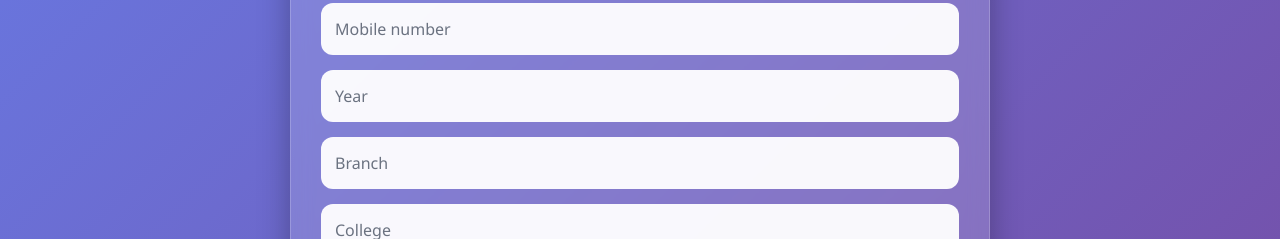
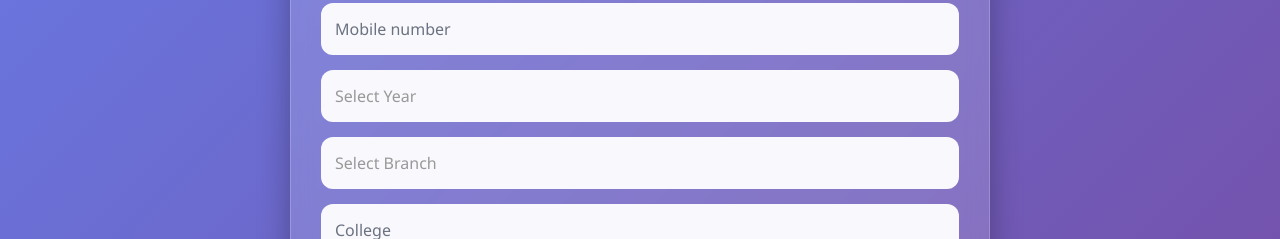
Before and after one commit to Chinna0107/Trishna-Codeathon, a React (Vite) app: page /team-registration in a window 1280 px wide. Shown: the part 458-697 px from the top of the page. Built offline with nearby package versions, Linux system fonts and the light colour scheme.

Commit message:
Production 1.4

```diff
--- a/src/components/sections/IndividualRegistration.jsx
+++ b/src/components/sections/IndividualRegistration.jsx
@@ -279,15 +279,12 @@ const IndividualRegistration = () => {
           animate={{ scale: 1, opacity: 1 }}
           transition={{ duration: 0.5 }}
         >
-          {['name', 'rollNo', 'mobile', 'year', 'branch', 'college'].map((field) => (
+          {['name', 'rollNo', 'mobile'].map((field) => (
             <motion.input
               key={field}
               placeholder={field === 'name' ? 'Full name' :
                           field === 'rollNo' ? 'Roll number' :
-                          field === 'mobile' ? 'Mobile number' :
-                          field === 'year' ? 'Year' :
-                          field === 'branch' ? 'Branch / Department' :
-                          'College name'}
+                          'Mobile number'}
               name={field}
               type={field === 'mobile' ? 'tel' : 'text'}
               value={participant[field]}
@@ -305,6 +302,96 @@ const IndividualRegistration = () => {
               }}
             />
           ))}
+
+          <motion.select
+            name="year"
+            value={participant.year}
+            onChange={handleChange}
+            required
+            whileFocus={{ scale: 1.02 }}
+            style={{
+              padding: '12px',
+              borderRadius: '12px',
+              border: '2px solid transparent',
+              outline: 'none',
+              fontSize: '1rem',
+              background: 'rgba(255,255,255,0.95)',
+              color: participant.year ? '#333' : '#999'
+            }}
+          >
+            <option value="" disabled>Select Year</option>
+            <option value="I">I</option>
+            <option value="II">II</option>
+            <option value="III">III</option>
+            <option value="IV">IV</option>
+          </motion.select>
+
+          <motion.select
+            name="branch"
+            value={participant.branch}
+            onChange={handleChange}
+            required
+            whileFocus={{ scale: 1.02 }}
+            style={{
+              padding: '12px',
+              borderRadius: '12px',
+              border: '2px solid transparent',
+              outline: 'none',
+              fontSize: '1rem',
+              background: 'rgba(255,255,255,0.95)',
+              color: participant.branch ? '#333' : '#999'
+            }}
+          >
+            <option value="" disabled>Select Branch</option>
+            <optgroup label="Computer Science">
+              <option value="CSE">CSE</option>
+              <option value="IT">IT</option>
+              <option value="AIDS">AIDS</option>
+              <option value="AI&ML">AI & ML</option>
+              <option value="Data Science">Data Science</option>
+              <option value="Cyber Security">Cyber Security</option>
+            </optgroup>
+            <optgroup label="Electronics">
+              <option value="ECE">ECE</option>
+              <option value="EEE">EEE</option>
+              <option value="EIE">EIE</option>
+            </optgroup>
+            <optgroup label="Mechanical">
+              <option value="MECH">MECH</option>
+              <option value="Automobile">Automobile</option>
+              <option value="Mechatronics">Mechatronics</option>
+            </optgroup>
+            <optgroup label="Civil & Others">
+              <option value="CIVIL">CIVIL</option>
+              <option value="Chemical">Chemical</option>
+              <option value="Biotechnology">Biotechnology</option>
+            </optgroup>
+            <optgroup label="PG Programs">
+              <option value="M.Tech">M.Tech</option>
+              <option value="MCA">MCA</option>
+              <option value="MBA">MBA</option>
+            </optgroup>
+            <option value="OTHERS">OTHERS</option>
+          </motion.select>
+
+          <motion.input
+            placeholder="College name"
+            name="college"
+            type="text"
+            value={participant.college}
+            onChange={handleChange}
+            required
+            whileFocus={{ scale: 1.02 }}
+            style={{
+              padding: '12px',
+              borderRadius: '12px',
+              border: '2px solid transparent',
+              outline: 'none',
+              fontSize: '1rem',
+              background: 'rgba(255,255,255,0.95)',
+              color: '#333'
+            }}
+          />
 
           {/* Email with verification */}
           <div style={{ display: 'flex', gap: '10px', alignItems: 'center' }}>
--- a/src/components/sections/TeamRegistration.jsx
+++ b/src/components/sections/TeamRegistration.jsx
@@ -307,11 +307,63 @@ const TeamRegistration = () => {
           border: '1px solid rgba(255,255,255,0.2)'
         }} onSubmit={handleLeaderSubmit}>
           <input placeholder="Team name" value={teamName} onChange={(e) => setTeamName(e.target.value)} required style={inputStyle} />
-          {['name', 'rollNo', 'mobile', 'year', 'branch', 'college'].map((field) => (
-            <input key={field} placeholder={field === 'name' ? 'Leader name' : field === 'rollNo' ? 'Roll number' : field === 'mobile' ? 'Mobile number' : field.charAt(0).toUpperCase() + field.slice(1)}
+          {['name', 'rollNo', 'mobile'].map((field) => (
+            <input key={field} placeholder={field === 'name' ? 'Leader name' : field === 'rollNo' ? 'Roll number' : 'Mobile number'}
               name={field} type={field === 'mobile' ? 'tel' : 'text'}
               value={teamLeader[field]} onChange={handleLeaderChange} required style={inputStyle} />
           ))}
+          <select
+            name="year"
+            value={teamLeader.year}
+            onChange={handleLeaderChange}
+            required
+            style={{ ...inputStyle, color: teamLeader.year ? '#333' : '#999' }}
+          >
+            <option value="" disabled>Select Year</option>
+            <option value="I">I</option>
+            <option value="II">II</option>
+            <option value="III">III</option>
+            <option value="IV">IV</option>
+          </select>
+          <select
+            name="branch"
+            value={teamLeader.branch}
+            onChange={handleLeaderChange}
+            required
+            style={{ ...inputStyle, color: teamLeader.branch ? '#333' : '#999' }}
+          >
+            <option value="" disabled>Select Branch</option>
+            <optgroup label="Computer Science">
+              <option value="CSE">CSE</option>
+              <option value="IT">IT</option>
+              <option value="AIDS">AIDS</option>
+              <option value="AI&ML">AI & ML</option>
+              <option value="Data Science">Data Science</option>
+              <option value="Cyber Security">Cyber Security</option>
+            </optgroup>
+            <optgroup label="Electronics">
+              <option value="ECE">ECE</option>
+              <option value="EEE">EEE</option>
+              <option value="EIE">EIE</option>
+            </optgroup>
+            <optgroup label="Mechanical">
+              <option value="MECH">MECH</option>
+              <option value="Automobile">Automobile</option>
+              <option value="Mechatronics">Mechatronics</option>
+            </optgroup>
+            <optgroup label="Civil & Others">
+              <option value="CIVIL">CIVIL</option>
+              <option value="Chemical">Chemical</option>
+              <option value="Biotechnology">Biotechnology</option>
+            </optgroup>
+            <optgroup label="PG Programs">
+              <option value="M.Tech">M.Tech</option>
+              <option value="MCA">MCA</option>
+              <option value="MBA">MBA</option>
+            </optgroup>
+            <option value="OTHERS">OTHERS</option>
+          </select>
+          <input placeholder="College" name="college" type="text" value={teamLeader.college} onChange={handleLeaderChange} required style={inputStyle} />
 
           {/* Email with verification */}
           <div style={{ display: 'flex', gap: '10px', alignItems: 'center' }}>
@@ -459,11 +511,64 @@ const TeamRegistration = () => {
           border: '1px solid rgba(255,255,255,0.2)'
         }} onSubmit={addMember}>
           <h3 style={{ textAlign: 'left', marginBottom: '5px' }}>Add New Member:</h3>
-          {['name', 'rollNo', 'mobile', 'year', 'branch', 'email', 'college'].map((field) => (
-            <input key={field} placeholder={field === 'name' ? 'Member name' : field === 'rollNo' ? 'Roll number' : field === 'mobile' ? 'Mobile number' : field.charAt(0).toUpperCase() + field.slice(1)}
-              name={field} type={field === 'email' ? 'email' : field === 'mobile' ? 'tel' : 'text'}
+          {['name', 'rollNo', 'mobile'].map((field) => (
+            <input key={field} placeholder={field === 'name' ? 'Member name' : field === 'rollNo' ? 'Roll number' : 'Mobile number'}
+              name={field} type={field === 'mobile' ? 'tel' : 'text'}
               value={currentMember[field]} onChange={handleMemberChange} required style={inputStyle} />
           ))}
+          <select
+            name="year"
+            value={currentMember.year}
+            onChange={handleMemberChange}
+            required
+            style={{ ...inputStyle, color: currentMember.year ? '#333' : '#999' }}
+          >
+            <option value="" disabled>Select Year</option>
+            <option value="I">I</option>
+            <option value="II">II</option>
+            <option value="III">III</option>
+            <option value="IV">IV</option>
+          </select>
+          <select
+            name="branch"
+            value={currentMember.branch}
+            onChange={handleMemberChange}
+            required
+            style={{ ...inputStyle, color: currentMember.branch ? '#333' : '#999' }}
+          >
+            <option value="" disabled>Select Branch</option>
+            <optgroup label="Computer Science">
+              <option value="CSE">CSE</option>
+              <option value="IT">IT</option>
+              <option value="AIDS">AIDS</option>
+              <option value="AI&ML">AI & ML</option>
+              <option value="Data Science">Data Science</option>
+              <option value="Cyber Security">Cyber Security</option>
+            </optgroup>
+            <optgroup label="Electronics">
+              <option value="ECE">ECE</option>
+              <option value="EEE">EEE</option>
+              <option value="EIE">EIE</option>
+            </optgroup>
+            <optgroup label="Mechanical">
+              <option value="MECH">MECH</option>
+              <option value="Automobile">Automobile</option>
+              <option value="Mechatronics">Mechatronics</option>
+            </optgroup>
+            <optgroup label="Civil & Others">
+              <option value="CIVIL">CIVIL</option>
+              <option value="Chemical">Chemical</option>
+              <option value="Biotechnology">Biotechnology</option>
+            </optgroup>
+            <optgroup label="PG Programs">
+              <option value="M.Tech">M.Tech</option>
+              <option value="MCA">MCA</option>
+              <option value="MBA">MBA</option>
+            </optgroup>
+            <option value="OTHERS">OTHERS</option>
+          </select>
+          <input placeholder="Email" name="email" type="email" value={currentMember.email} onChange={handleMemberChange} required style={inputStyle} />
+          <input placeholder="College" name="college" type="text" value={currentMember.college} onChange={handleMemberChange} required style={inputStyle} />
           <div style={{ display: 'flex', gap: '12px', justifyContent: 'center', marginTop: '10px', flexWrap: 'wrap' }}>
             <button type="submit" style={{
               padding: '14px 28px', borderRadius: '14px', background: '#fff', color: '#667eea',
```
